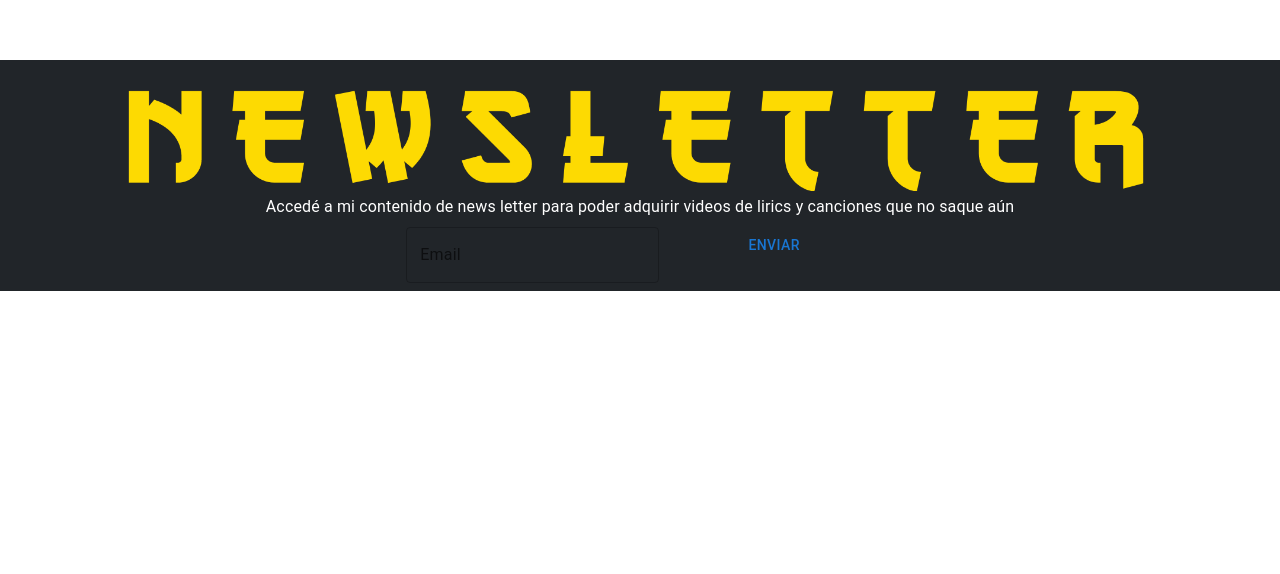
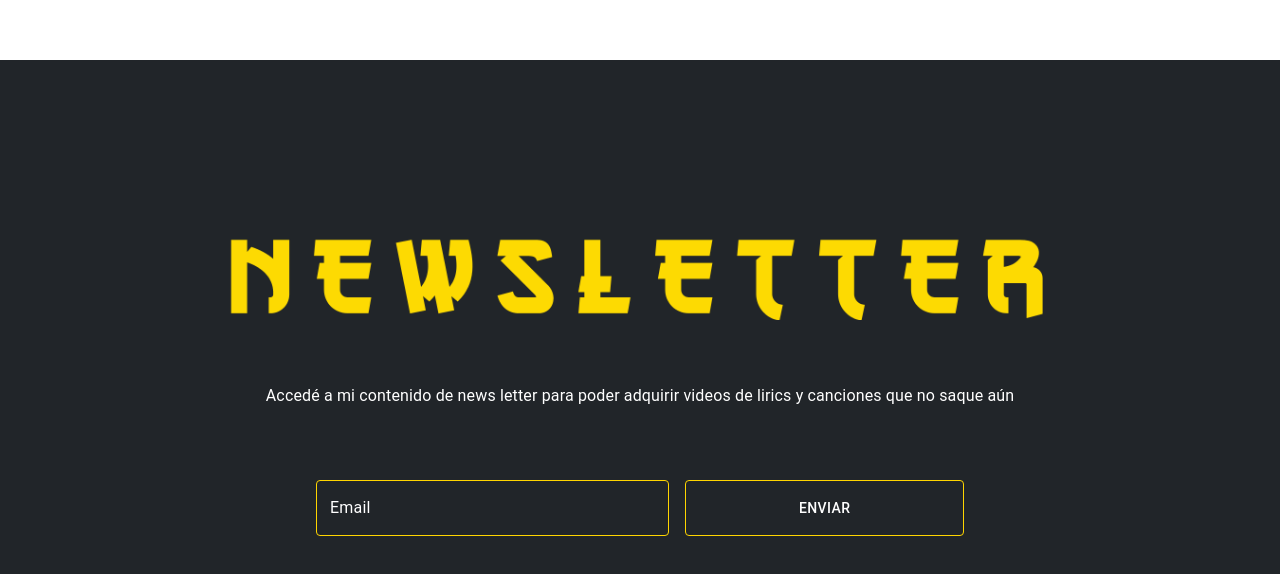
Before and after one commit to rlz9918/projectWeb, a React (Create React App) app: page / in a window 1280 px wide. Shown: the part 2522-3096 px from the top of the page. Before the commit the page ends 2813 px from the top, so only its background shows below. Built offline with nearby package versions, Linux system fonts and the light colour scheme.

Commit message:
form style

```diff
--- a/src/pages/footer/footer-style.css
+++ b/src/pages/footer/footer-style.css
@@ -1,7 +1,10 @@
 .footer{
+    display: flex;
     width: 100%;
-    height: 50%;
+    height: 40em;
     background-color: #212529;
+    align-items: center;
+    justify-content: center;
 }
 
 .newsLetter{
@@ -11,3 +14,35 @@
 .footer-text{
     color: white;
 }
+
+.footer-content-container{
+    display: flex;
+    height: 60%;
+    width: 80%;
+    /* background-color: green; */
+    justify-content: center;
+    flex-direction: column;
+    gap: 4em;
+}
+
+.MuiInputLabel-root{
+    color: white !important;
+}
+
+.MuiInputBase-root{
+    color: white !important;
+}
+
+.MuiOutlinedInput-notchedOutline{
+    border-color: rgb(255, 213, 0) !important;
+}
+
+.MuiButtonBase{
+    color: white !important;
+    height: 4em;
+    border-color: rgb(255, 213, 0) !important;
+}
+
+.MuiButtonBase:hover{
+    background-color: rgb(255, 213, 0) !important;
+}
--- a/src/pages/footer/footer.jsx
+++ b/src/pages/footer/footer.jsx
@@ -9,21 +9,25 @@ export default function Footer() {
     return (
         <>
             <footer class='footer' id='newsLetter'>
+                <div class="footer-content-container">
                 <img src={`${newsLetter}`} alt='news-letter' class='newsLetter'></img>
                 <Typography className="footer-text">Accedé a mi contenido de news letter
                     para poder adquirir videos de lirics y canciones que no saque aún</Typography>
+                <div class="form-container">
                 <Box
                     component="form"
                     sx={{
-                        '& > :not(style)': { m: 1, width: '25ch' },
+                        '& > :not(style)': { m: 1, width: '35ch'},
                     }}
                     noValidate
                     autoComplete="off"
+
                 >
                     <TextField id="outlined-basic" label="Email" variant="outlined" />
-                    <Button>Enviar</Button>
+                    <Button className='MuiButtonBase' variant="outlined">Enviar</Button>
                 </Box>
-
+                </div>
+                </div>
             </footer>
         </>
     );
```
